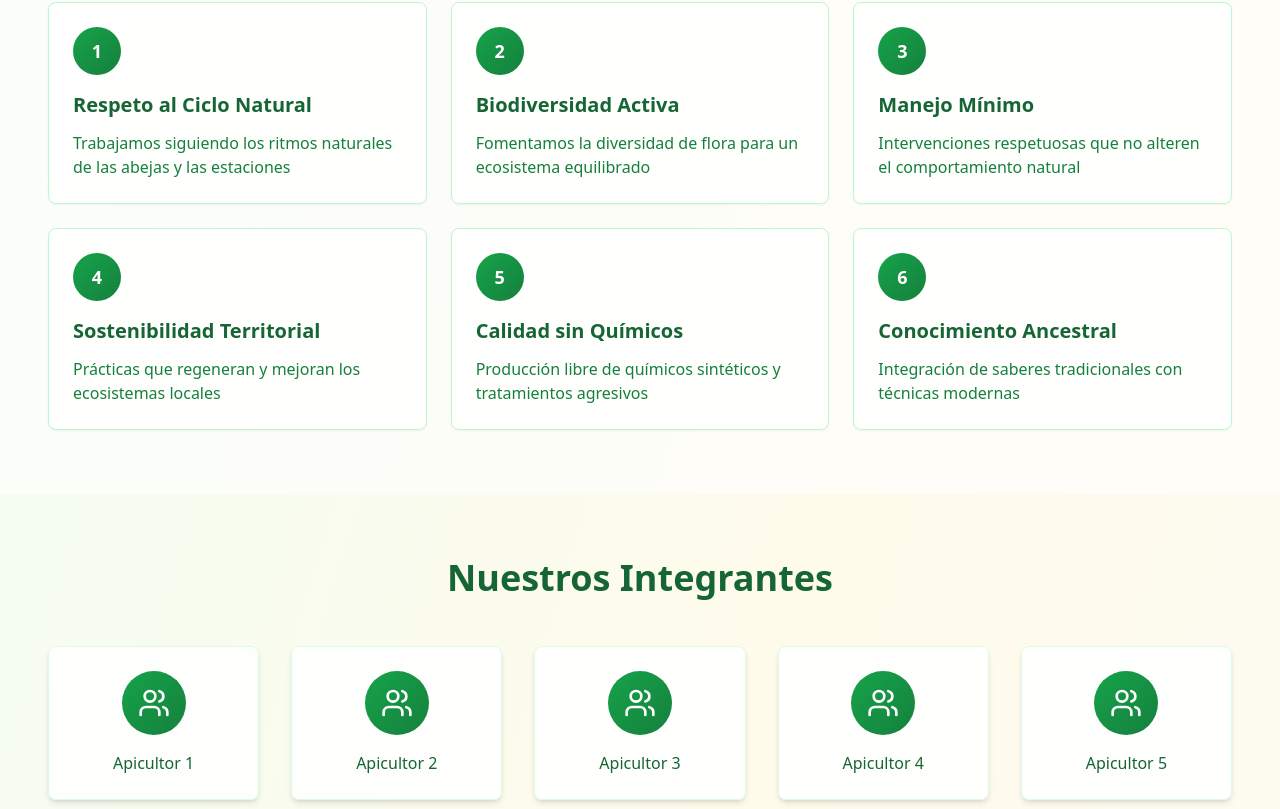
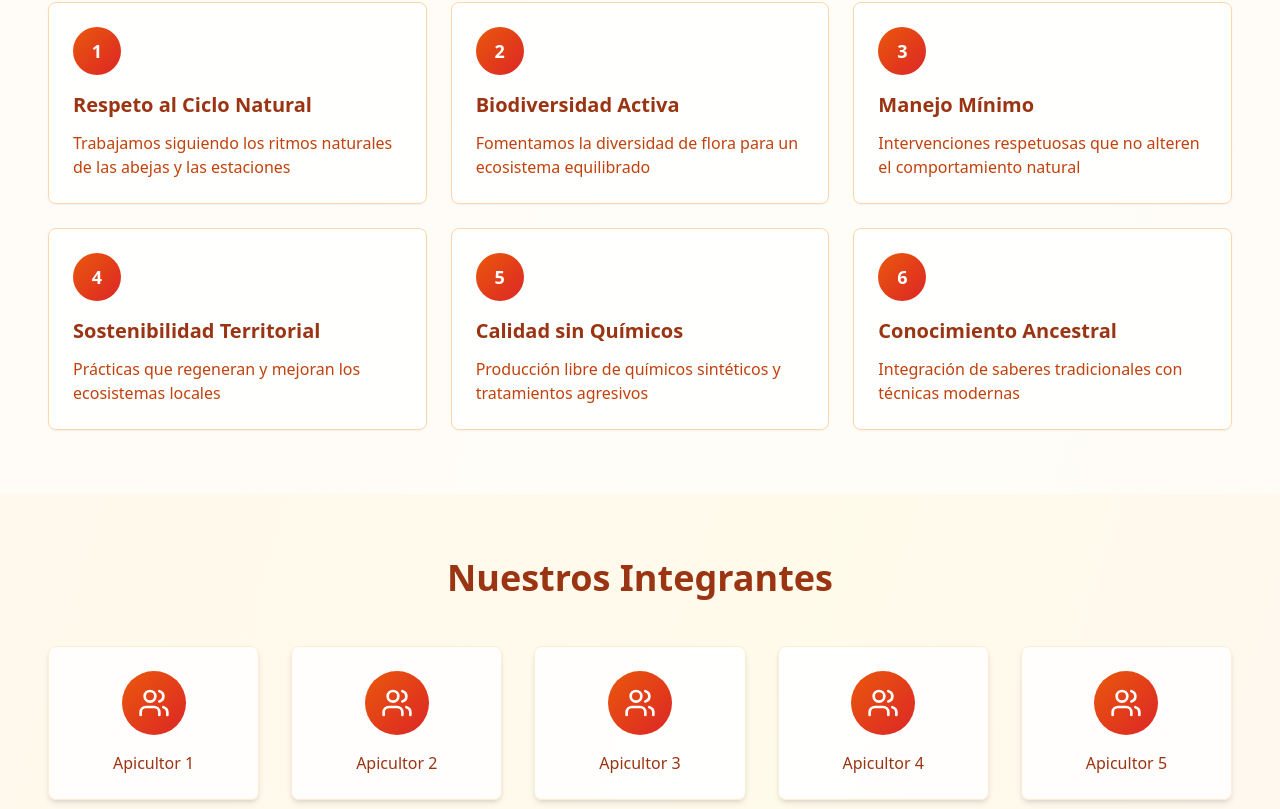
Before and after one commit to jotachan/redanr, a React (Vite) app: page / in a window 1280 px wide. Shown: the part 871-1680 px from the top of the page. Built offline with nearby package versions, Linux system fonts and the light colour scheme.

Commit message:
Change to warm color palette
Update color scheme to warm tones.

```diff
--- a/src/index.css
+++ b/src/index.css
@@ -9,82 +9,82 @@ All colors MUST be HSL.
 
 @layer base {
   :root {
-    --background: 45 20% 96%;
-    --foreground: 120 25% 15%;
+    --background: 30 40% 96%;
+    --foreground: 15 30% 15%;
 
-    --card: 45 25% 98%;
-    --card-foreground: 120 25% 15%;
+    --card: 35 45% 98%;
+    --card-foreground: 15 30% 15%;
 
-    --popover: 45 25% 98%;
-    --popover-foreground: 120 25% 15%;
+    --popover: 35 45% 98%;
+    --popover-foreground: 15 30% 15%;
 
-    --primary: 120 35% 25%;
-    --primary-foreground: 45 30% 95%;
+    --primary: 20 75% 45%;
+    --primary-foreground: 35 35% 95%;
 
-    --secondary: 85 25% 85%;
-    --secondary-foreground: 120 35% 25%;
+    --secondary: 40 35% 85%;
+    --secondary-foreground: 15 40% 25%;
 
-    --muted: 85 25% 85%;
-    --muted-foreground: 120 15% 45%;
+    --muted: 40 35% 85%;
+    --muted-foreground: 15 25% 45%;
 
-    --accent: 85 25% 85%;
-    --accent-foreground: 120 35% 25%;
+    --accent: 40 35% 85%;
+    --accent-foreground: 15 40% 25%;
 
     --destructive: 0 70% 50%;
-    --destructive-foreground: 45 30% 95%;
+    --destructive-foreground: 35 35% 95%;
 
-    --border: 85 20% 80%;
-    --input: 85 20% 80%;
-    --ring: 120 35% 25%;
+    --border: 40 25% 80%;
+    --input: 40 25% 80%;
+    --ring: 20 75% 45%;
 
     --radius: 0.5rem;
 
-    --sidebar-background: 45 15% 92%;
-    --sidebar-foreground: 120 20% 30%;
-    --sidebar-primary: 120 35% 25%;
-    --sidebar-primary-foreground: 45 30% 95%;
-    --sidebar-accent: 85 20% 88%;
-    --sidebar-accent-foreground: 120 35% 25%;
-    --sidebar-border: 85 15% 75%;
-    --sidebar-ring: 120 35% 25%;
+    --sidebar-background: 35 25% 92%;
+    --sidebar-foreground: 15 30% 30%;
+    --sidebar-primary: 20 75% 45%;
+    --sidebar-primary-foreground: 35 35% 95%;
+    --sidebar-accent: 40 25% 88%;
+    --sidebar-accent-foreground: 15 40% 25%;
+    --sidebar-border: 40 20% 75%;
+    --sidebar-ring: 20 75% 45%;
   }
 
   .dark {
-    --background: 120 25% 8%;
-    --foreground: 45 30% 90%;
+    --background: 15 30% 8%;
+    --foreground: 35 35% 90%;
 
-    --card: 120 25% 8%;
-    --card-foreground: 45 30% 90%;
+    --card: 15 30% 8%;
+    --card-foreground: 35 35% 90%;
 
-    --popover: 120 25% 8%;
-    --popover-foreground: 45 30% 90%;
+    --popover: 15 30% 8%;
+    --popover-foreground: 35 35% 90%;
 
-    --primary: 45 30% 90%;
-    --primary-foreground: 120 35% 15%;
+    --primary: 35 35% 90%;
+    --primary-foreground: 15 40% 15%;
 
-    --secondary: 120 15% 20%;
-    --secondary-foreground: 45 30% 90%;
+    --secondary: 15 20% 20%;
+    --secondary-foreground: 35 35% 90%;
 
-    --muted: 120 15% 20%;
-    --muted-foreground: 45 15% 65%;
+    --muted: 15 20% 20%;
+    --muted-foreground: 35 20% 65%;
 
-    --accent: 120 15% 20%;
-    --accent-foreground: 45 30% 90%;
+    --accent: 15 20% 20%;
+    --accent-foreground: 35 35% 90%;
 
     --destructive: 0 60% 40%;
-    --destructive-foreground: 45 30% 90%;
+    --destructive-foreground: 35 35% 90%;
 
-    --border: 120 15% 20%;
-    --input: 120 15% 20%;
-    --ring: 45 30% 90%;
-    --sidebar-background: 120 20% 12%;
-    --sidebar-foreground: 45 25% 85%;
-    --sidebar-primary: 85 40% 60%;
-    --sidebar-primary-foreground: 120 25% 10%;
-    --sidebar-accent: 120 15% 18%;
-    --sidebar-accent-foreground: 45 25% 85%;
-    --sidebar-border: 120 15% 18%;
-    --sidebar-ring: 85 40% 60%;
+    --border: 15 20% 20%;
+    --input: 15 20% 20%;
+    --ring: 35 35% 90%;
+    --sidebar-background: 15 25% 12%;
+    --sidebar-foreground: 35 30% 85%;
+    --sidebar-primary: 40 50% 60%;
+    --sidebar-primary-foreground: 15 30% 10%;
+    --sidebar-accent: 15 20% 18%;
+    --sidebar-accent-foreground: 35 30% 85%;
+    --sidebar-border: 15 20% 18%;
+    --sidebar-ring: 40 50% 60%;
   }
 }
 
--- a/src/pages/Index.tsx
+++ b/src/pages/Index.tsx
@@ -1,3 +1,4 @@
+
 import React from 'react';
 import { Download, Users, Leaf, Phone, Mail, MapPin, PlayCircle, Youtube } from 'lucide-react';
 import { Button } from '@/components/ui/button';
@@ -39,9 +40,9 @@ const Index = () => {
   ];
 
   return (
-    <div className="min-h-screen bg-gradient-to-br from-green-50 via-amber-50 to-stone-50">
+    <div className="min-h-screen bg-gradient-to-br from-orange-50 via-amber-50 to-red-50">
       {/* Header */}
-      <header className="bg-white/90 backdrop-blur-sm border-b border-green-200 sticky top-0 z-50">
+      <header className="bg-white/90 backdrop-blur-sm border-b border-orange-200 sticky top-0 z-50">
         <div className="container mx-auto px-4 py-4">
           <div className="flex items-center justify-between">
             <div className="flex items-center space-x-3">
@@ -50,11 +51,11 @@ const Index = () => {
                 alt="Logo Red de Apicultura Natural Regenerativa"
                 className="w-12 h-12 object-contain"
               />
-              <h1 className="text-xl font-bold text-green-800">Red de Apicultura Natural Regenerativa</h1>
+              <h1 className="text-xl font-bold text-orange-800">Red de Apicultura Natural Regenerativa</h1>
             </div>
             <Button
               onClick={handleDownload}
-              className="bg-green-700 hover:bg-green-800 text-white font-semibold px-6 py-2 rounded-full transition-all duration-300 hover:scale-105 shadow-lg"
+              className="bg-orange-700 hover:bg-orange-800 text-white font-semibold px-6 py-2 rounded-full transition-all duration-300 hover:scale-105 shadow-lg"
             >
               <Download className="w-4 h-4 mr-2" />
               Descargar Estándares
@@ -85,7 +86,7 @@ const Index = () => {
               <Button
                 onClick={handleDownload}
                 size="lg"
-                className="bg-gradient-to-r from-green-600 to-green-700 hover:from-green-700 hover:to-green-800 text-white font-bold px-8 py-3 rounded-full transition-all duration-300 hover:scale-105 shadow-xl"
+                className="bg-gradient-to-r from-orange-600 to-red-600 hover:from-orange-700 hover:to-red-700 text-white font-bold px-8 py-3 rounded-full transition-all duration-300 hover:scale-105 shadow-xl"
               >
                 <Download className="w-5 h-5 mr-2" />
                 Obtener Estándares de Producción
@@ -98,18 +99,18 @@ const Index = () => {
       {/* Principios Section */}
       <section className="py-16 px-4 bg-white/60">
         <div className="container mx-auto">
-          <h3 className="text-4xl font-bold text-center text-green-800 mb-12">
+          <h3 className="text-4xl font-bold text-center text-orange-800 mb-12">
             Los 6 Principios de la Apicultura Natural Regenerativa
           </h3>
           <div className="grid md:grid-cols-2 lg:grid-cols-3 gap-6">
             {principios.map((principio, index) => (
-              <Card key={index} className="bg-white/90 border-green-200 hover:shadow-lg transition-all duration-300 hover:scale-105">
+              <Card key={index} className="bg-white/90 border-orange-200 hover:shadow-lg transition-all duration-300 hover:scale-105">
                 <CardContent className="p-6">
-                  <div className="w-12 h-12 bg-gradient-to-br from-green-600 to-green-700 rounded-full flex items-center justify-center mb-4">
+                  <div className="w-12 h-12 bg-gradient-to-br from-orange-600 to-red-600 rounded-full flex items-center justify-center mb-4">
                     <span className="text-white font-bold text-lg">{index + 1}</span>
                   </div>
-                  <h4 className="text-xl font-semibold text-green-800 mb-3">{principio.title}</h4>
-                  <p className="text-green-700">{principio.description}</p>
+                  <h4 className="text-xl font-semibold text-orange-800 mb-3">{principio.title}</h4>
+                  <p className="text-orange-700">{principio.description}</p>
                 </CardContent>
               </Card>
             ))}
@@ -120,16 +121,16 @@ const Index = () => {
       {/* Logos de Integrantes */}
       <section className="py-16 px-4">
         <div className="container mx-auto">
-          <h3 className="text-4xl font-bold text-center text-green-800 mb-12">
+          <h3 className="text-4xl font-bold text-center text-orange-800 mb-12">
             Nuestros Integrantes
           </h3>
           <div className="grid grid-cols-2 md:grid-cols-3 lg:grid-cols-5 gap-8">
             {Array.from({ length: 10 }, (_, i) => (
-              <div key={i} className="bg-white/90 rounded-lg p-6 shadow-md hover:shadow-lg transition-all duration-300 hover:scale-105 border border-green-100">
-                <div className="w-16 h-16 bg-gradient-to-br from-green-600 to-green-700 rounded-full mx-auto mb-4 flex items-center justify-center">
+              <div key={i} className="bg-white/90 rounded-lg p-6 shadow-md hover:shadow-lg transition-all duration-300 hover:scale-105 border border-orange-100">
+                <div className="w-16 h-16 bg-gradient-to-br from-orange-600 to-red-600 rounded-full mx-auto mb-4 flex items-center justify-center">
                   <Users className="w-8 h-8 text-white" />
                 </div>
-                <p className="text-center text-green-800 font-medium">Apicultor {i + 1}</p>
+                <p className="text-center text-orange-800 font-medium">Apicultor {i + 1}</p>
               </div>
             ))}
           </div>
@@ -139,7 +140,7 @@ const Index = () => {
       {/* Galería de Fotos */}
       <section className="py-16 px-4 bg-white/60">
         <div className="container mx-auto">
-          <h3 className="text-4xl font-bold text-center text-green-800 mb-12">
+          <h3 className="text-4xl font-bold text-center text-orange-800 mb-12">
             Nuestro Trabajo en Imágenes
           </h3>
           <div className="grid md:grid-cols-2 lg:grid-cols-3 gap-6">
@@ -167,7 +168,7 @@ const Index = () => {
       {/* Territorios Section */}
       <section className="py-16 px-4">
         <div className="container mx-auto">
-          <div className="bg-gradient-to-r from-green-700 to-green-800 rounded-2xl p-12 text-white text-center">
+          <div className="bg-gradient-to-r from-orange-700 to-red-700 rounded-2xl p-12 text-white text-center">
             <h3 className="text-4xl font-bold mb-6">
               "La apicultura regenerativa trasciende fronteras y conecta territorios"
             </h3>
@@ -199,17 +200,17 @@ const Index = () => {
       {/* Podcast y YouTube Section */}
       <section className="py-16 px-4 bg-white/60">
         <div className="container mx-auto text-center">
-          <h3 className="text-4xl font-bold text-green-800 mb-8">
+          <h3 className="text-4xl font-bold text-orange-800 mb-8">
             Nuestro Contenido Digital
           </h3>
-          <p className="text-xl text-green-700 mb-8">
+          <p className="text-xl text-orange-700 mb-8">
             Conversaciones profundas sobre apicultura regenerativa y sostenibilidad
           </p>
           <div className="flex flex-col sm:flex-row gap-4 justify-center">
             <Button
               onClick={() => window.open('https://open.spotify.com', '_blank')}
               size="lg"
-              className="bg-green-700 hover:bg-green-800 text-white font-bold px-8 py-3 rounded-full transition-all duration-300 hover:scale-105 shadow-lg"
+              className="bg-orange-700 hover:bg-orange-800 text-white font-bold px-8 py-3 rounded-full transition-all duration-300 hover:scale-105 shadow-lg"
             >
               <PlayCircle className="w-5 h-5 mr-2" />
               Escuchar en Spotify
@@ -230,10 +231,10 @@ const Index = () => {
       <section className="py-16 px-4">
         <div className="container mx-auto">
           <div className="max-w-4xl mx-auto text-center">
-            <h3 className="text-4xl font-bold text-green-800 mb-8">
+            <h3 className="text-4xl font-bold text-orange-800 mb-8">
               Únete a la Regeneración
             </h3>
-            <div className="bg-gradient-to-r from-green-700 to-green-800 rounded-2xl p-12 text-white">
+            <div className="bg-gradient-to-r from-orange-700 to-red-700 rounded-2xl p-12 text-white">
               <p className="text-2xl font-light mb-6 italic">
                 "Cada colmena es un universo de sabiduría ancestral. Cada abeja, un maestro de la sostenibilidad.
                 Juntos, tejemos la red que regenera nuestros territorios."
@@ -247,7 +248,7 @@ const Index = () => {
                   info@apicultura-regenerativa.org
                 </a>
               </div>
-              <p className="text-green-100 mt-4">
+              <p className="text-orange-100 mt-4">
                 Conecta con nosotros y sé parte del cambio
               </p>
             </div>
@@ -256,7 +257,7 @@ const Index = () => {
       </section>
 
       {/* Footer */}
-      <footer className="bg-green-800 text-white py-8 px-4">
+      <footer className="bg-orange-800 text-white py-8 px-4">
         <div className="container mx-auto text-center">
           <div className="flex items-center justify-center space-x-3 mb-4">
             <img
@@ -266,10 +267,10 @@ const Index = () => {
             />
             <h4 className="text-xl font-bold">Red de Apicultura Natural Regenerativa</h4>
           </div>
-          <p className="text-green-200 mb-4">
+          <p className="text-orange-200 mb-4">
             Regenerando ecosistemas, una colmena a la vez
           </p>
-          <div className="flex justify-center space-x-6 text-green-200">
+          <div className="flex justify-center space-x-6 text-orange-200">
             <div className="flex items-center">
               <MapPin className="w-4 h-4 mr-2" />
               Latinoamérica
```
